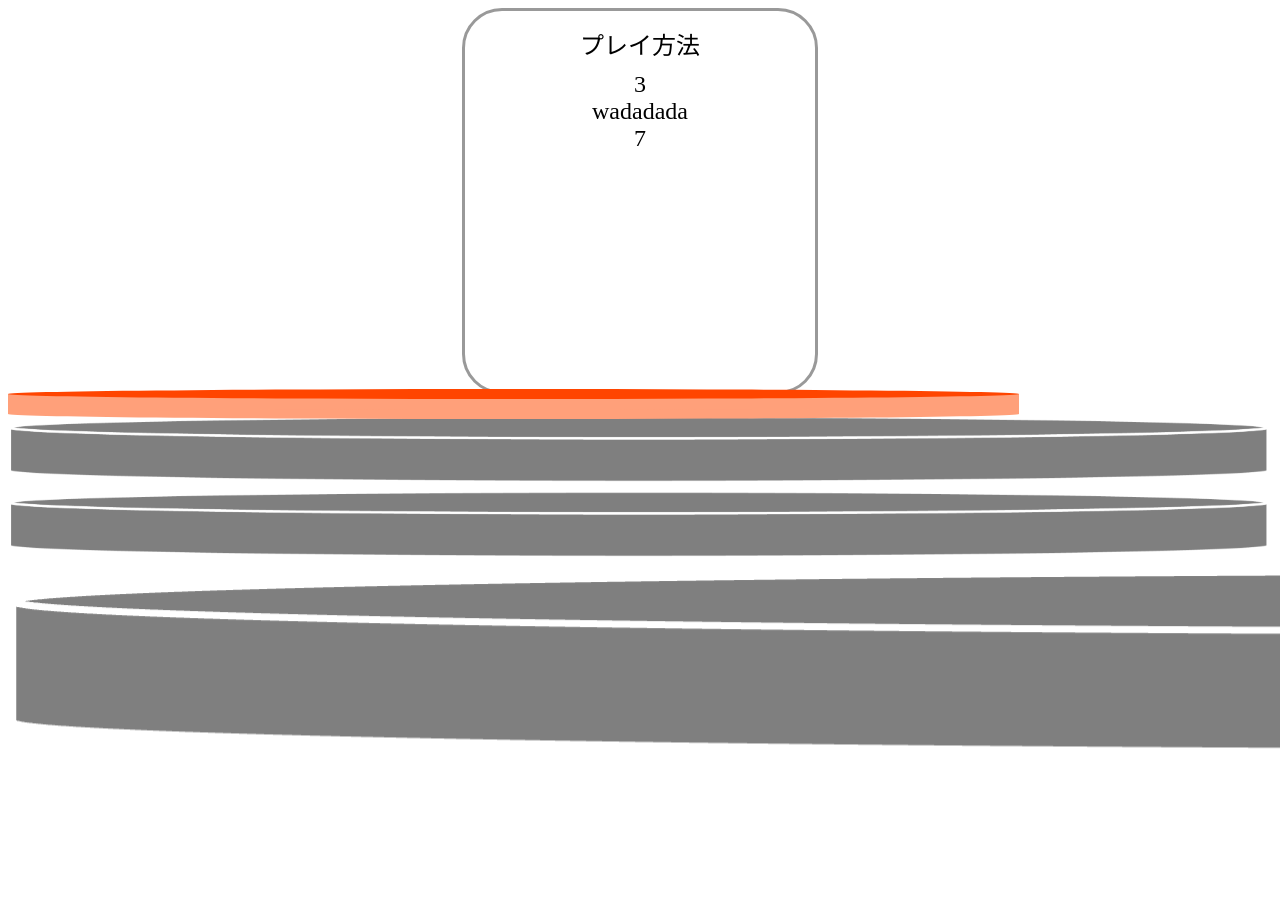
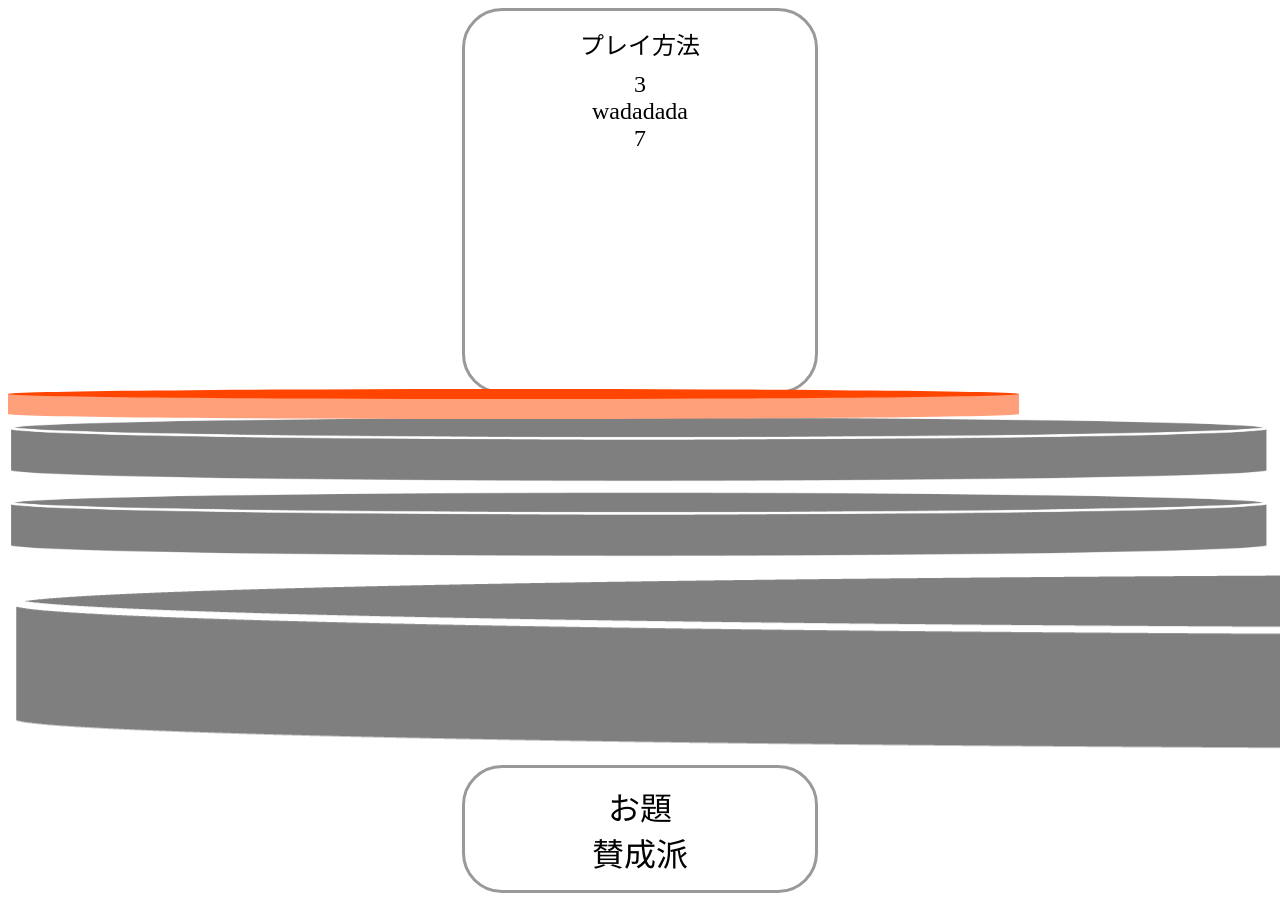
Before and after one commit to eREDROCK/debateAI, a Next.js app in the folder frontend/web-front/: page /test/app in a window 1280 px wide. Shown: the top 901 px of the page. Before the commit the page ends 800 px from the top, so only its background shows below. Built offline with nearby package versions, Linux system fonts and the light colour scheme.

Commit message:
[Add] ThemeBoxの作成

```diff
--- /dev/null
+++ b/frontend/web-front/src/components/ThemeBox/ThemeBox.tsx
@@ -0,0 +1,40 @@
+import React from "react";
+import styled from "styled-components";
+
+const BoxDiv = styled.div`
+  text-align: center;
+  margin-left: auto;
+  margin-right: auto;
+  width: 350px;
+  height: auto;
+  padding: 15px 0px 15px 0px;
+  border: solid 3px #999999;
+  border-radius: 40px; /* 枠を角丸にする */
+
+  font-size: 32px;
+  font-family: "游ゴシック";
+
+  li {
+    /* display: inline-block; */
+    list-style: none;
+    padding: 0px 0px 0px 0px;
+  }
+`;
+
+// テーマと賛成反対を表示するコンポーネント
+const ThemeBox = (props: { theme; flag }) => {
+  var ForAgainst = "";
+  if (props.flag === true) {
+    ForAgainst = "賛成派";
+  } else {
+    ForAgainst = "反対派";
+  }
+
+  return (
+    <BoxDiv>
+      <li>{props.theme}</li>
+      <li>{ForAgainst}</li>
+    </BoxDiv>
+  );
+};
+export default ThemeBox;
--- a/frontend/web-front/src/pages/test/app.tsx
+++ b/frontend/web-front/src/pages/test/app.tsx
@@ -1,6 +1,7 @@
 import React, { FC } from "react";
 import ExplainBox from "../../components/Explain-box/explain-box";
 import Cylinder from "../../components/Cylinder/Cylinder";
+import ThemeBox from "../../components/ThemeBox/ThemeBox";
 
 export default (() => {
   return (
@@ -8,6 +9,7 @@ export default (() => {
       <ExplainBox />
       <Cylinder />
       <img src={`${process.env.PUBLIC_URL}/image/台座.png`} alt="" />
+      <ThemeBox theme={"お題"} flag={true} />
     </div>
   );
 }) as FC;
```
